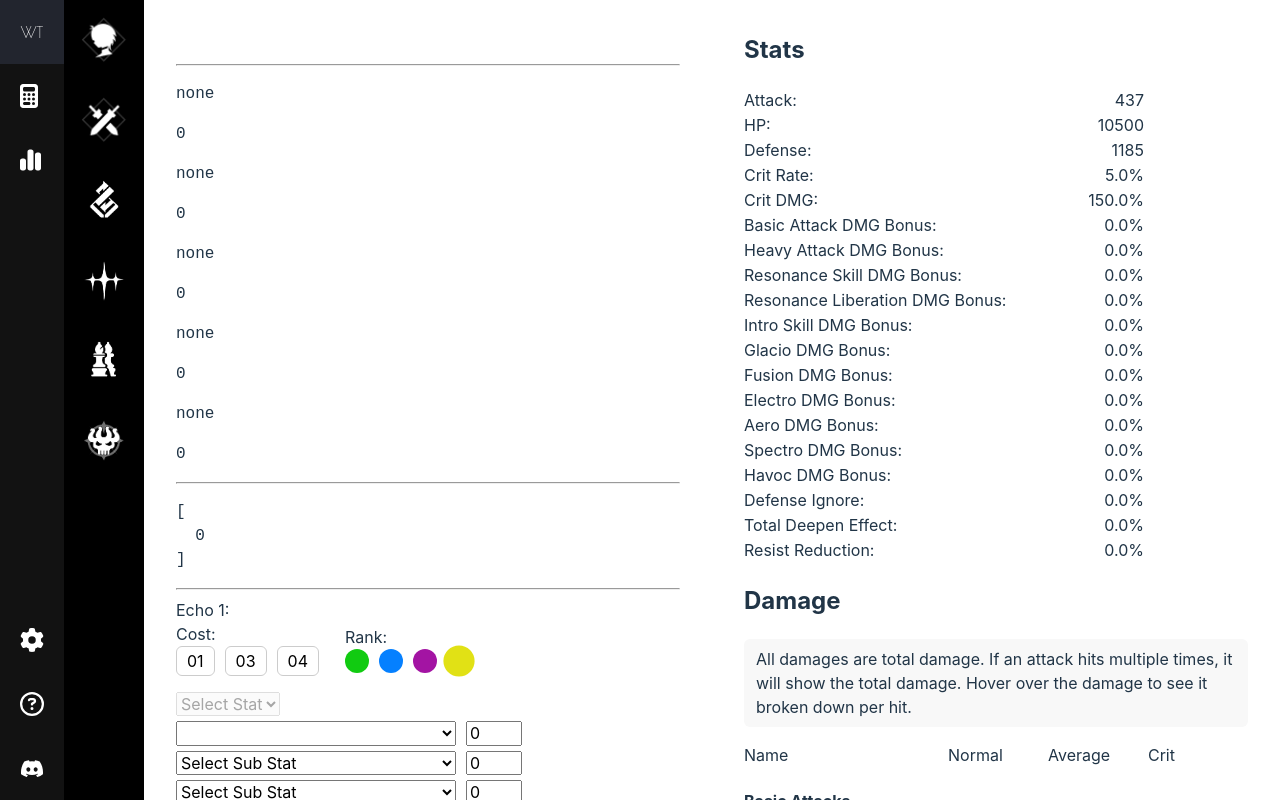
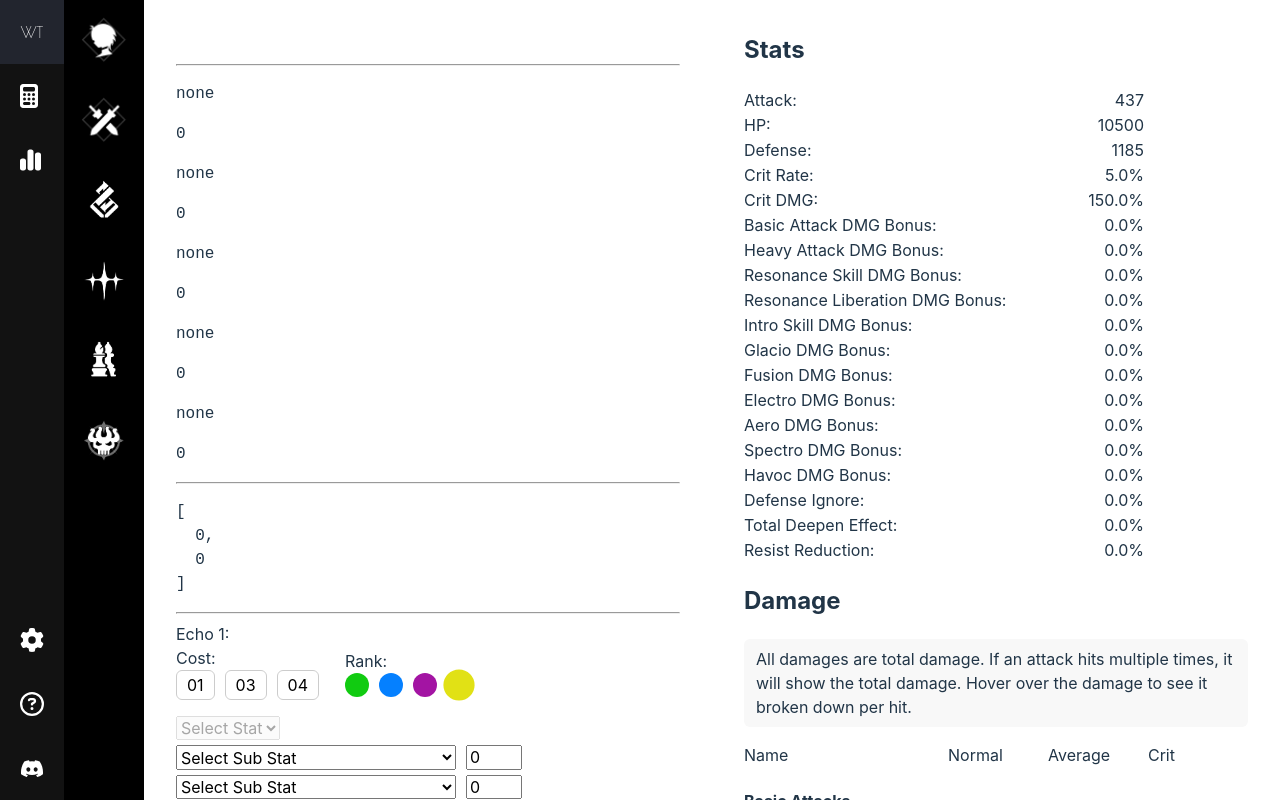
Before and after one commit to ryanbenson/wuthering-waves-optimizer, a Vue app: page / in a window 1280 px wide. Both pictures are taken after a click on the item 104 px from the left and 200 px from the top of the page. Built offline with nearby package versions, Linux system fonts and the light colour scheme.

Commit message:
Adds no cache and refresh type log

```diff
--- a/index.html
+++ b/index.html
@@ -7,6 +7,9 @@
       name="description"
       content="Damage calculation app for Wuthering Waves with damage calculations, build creation and more!" />
     <meta name="viewport" content="width=device-width, initial-scale=1.0" />
+    <meta http-equiv="Cache-Control" content="no-cache, no-store, must-revalidate" />
+    <meta http-equiv="Pragma" content="no-cache" />
+    <meta http-equiv="Expires" content="0" />
     <link rel="preconnect" href="https://fonts.googleapis.com" />
     <link rel="preconnect" href="https://fonts.gstatic.com" crossorigin />
     <link
--- a/src/components/CalculatorEcho.vue
+++ b/src/components/CalculatorEcho.vue
@@ -52,7 +52,7 @@
     </select>
 
     <div class="sub-stat-selector">
-      <select v-model="ehoSubStatsType1" @change="updateTotalStats">
+      <select v-model="echoSubStatsType1" @change="updateTotalStats">
         <option value="none">Select Sub Stat</option>
         <option v-for="subStat in subStats" :key="subStat" :value="subStat">
           {{ getReadableSubStatLabel(subStat) }}
@@ -663,6 +663,9 @@ export default {
       return this.chosenMainEchoData?.maxStacks ?? 0;
     },
   },
+  mounted() {
+    this.logs.push(performance.navigation.type);
+  }
 };
 </script>
 
```
